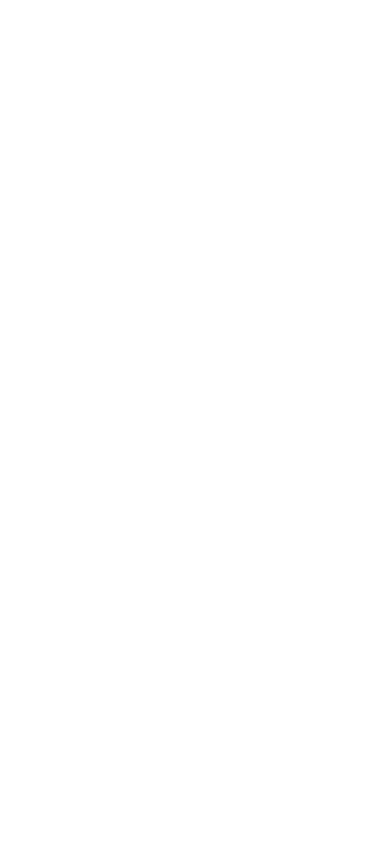
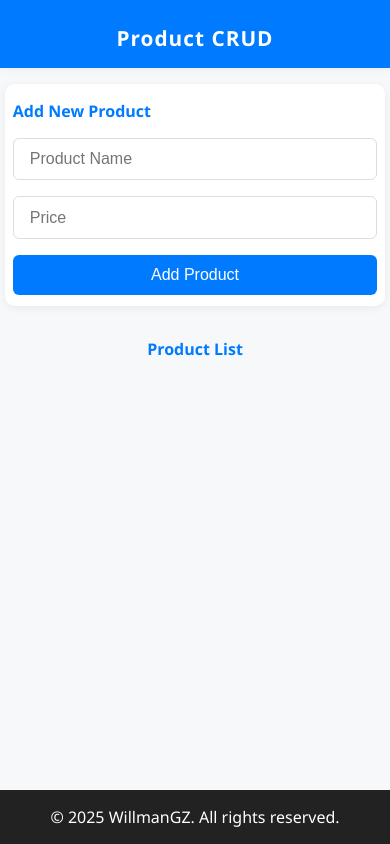
Before and after one commit to WillmanGZ/Product-CRUD, a website built with Vite: page index.html in a window 390 px wide. Built offline with nearby package versions, Linux system fonts and the light colour scheme.

Commit message:
Feat: Add product form and list sections to index.html; implement basic styles in styles.css

```diff
--- a/index.html
+++ b/index.html
@@ -26,5 +26,31 @@
     <script type="module" src="./src/js/main.js"></script>
     <title>Product CRUD</title>
   </head>
-  <body></body>
+  <body>
+    <header>
+      <h1>Product CRUD</h1>
+    </header>
+
+    <main>
+      <section id="product-form">
+        <h2>Add New Product</h2>
+        <form id="add-product-form">
+          <input type="text" id="product-name" placeholder="Product Name" required />
+          <input type="number" id="product-price" placeholder="Price" required />
+          <button type="submit">Add Product</button>
+        </form>
+      </section>
+
+      <section id="product-list">
+        <h2>Product List</h2>
+        <div id="products-grid" class="products-grid">
+          <!-- Product cards will be rendered here by JS -->
+        </div>
+      </section>
+    </main>
+
+    <footer>
+      <p>&copy; 2025 WillmanGZ. All rights reserved.</p>
+    </footer>
+  </body>
 </html>
--- a/public/database.json
+++ b/public/database.json
@@ -1,3 +1,3 @@
 {
-    "products": []
+  "products": []
 }
--- a/src/css/styles.css
+++ b/src/css/styles.css
@@ -0,0 +1,194 @@
+/* Reset and base styles */
+* {
+  box-sizing: border-box;
+  margin: 0;
+  padding: 0;
+}
+body {
+  font-family: 'Segoe UI', Arial, sans-serif;
+  background: #f6f8fa;
+  color: #222;
+  min-height: 100vh;
+  display: flex;
+  flex-direction: column;
+}
+
+header {
+  background: #007bff;
+  color: #fff;
+  padding: 1.5rem 0 1rem 0;
+  text-align: center;
+  box-shadow: 0 2px 8px rgba(0,0,0,0.04);
+}
+header h1 {
+  font-size: 2.2rem;
+  letter-spacing: 1px;
+}
+
+main {
+  flex: 1;
+  width: 100%;
+  max-width: 1100px;
+  margin: 0 auto;
+  padding: 2rem 1rem 2rem 1rem;
+}
+
+#product-form {
+  background: #fff;
+  border-radius: 10px;
+  box-shadow: 0 2px 8px rgba(0,0,0,0.06);
+  padding: 1.5rem 1rem 1rem 1rem;
+  margin-bottom: 2rem;
+  max-width: 500px;
+  margin-left: auto;
+  margin-right: auto;
+}
+#product-form h2 {
+  margin-bottom: 1rem;
+  color: #007bff;
+  font-size: 1.3rem;
+}
+#add-product-form {
+  display: flex;
+  flex-direction: column;
+  gap: 1rem;
+}
+#add-product-form input {
+  padding: 0.7rem 1rem;
+  border: 1px solid #ddd;
+  border-radius: 6px;
+  font-size: 1rem;
+  outline: none;
+  transition: border 0.2s;
+}
+#add-product-form input:focus {
+  border: 1.5px solid #007bff;
+}
+#add-product-form button {
+  background: #007bff;
+  color: #fff;
+  border: none;
+  border-radius: 6px;
+  padding: 0.7rem 1rem;
+  font-size: 1rem;
+  cursor: pointer;
+  transition: background 0.2s;
+}
+#add-product-form button:hover {
+  background: #0056b3;
+}
+
+#product-list {
+  margin-top: 2rem;
+}
+#product-list h2 {
+  color: #007bff;
+  font-size: 1.3rem;
+  margin-bottom: 1rem;
+  text-align: center;
+}
+
+footer {
+  background: #222;
+  color: #fff;
+  text-align: center;
+  padding: 1rem 0;
+  font-size: 1rem;
+  margin-top: auto;
+}
+
+/* Responsive Design */
+@media (max-width: 700px) {
+  main {
+    padding: 1rem 0.3rem;
+  }
+  #product-form {
+    padding: 1rem 0.5rem 0.7rem 0.5rem;
+  }
+  .products-grid {
+    grid-template-columns: 1fr;
+    gap: 1rem;
+  }
+}
+
+@media (max-width: 400px) {
+  header h1 {
+    font-size: 1.3rem;
+  }
+  #product-form h2, #product-list h2 {
+    font-size: 1rem;
+  }
+  .product-card h3 {
+    font-size: 1rem;
+  }
+}
+/* Product Grid Styles */
+.products-grid {
+  display: grid;
+  grid-template-columns: repeat(auto-fit, minmax(260px, 1fr));
+  gap: 1.5rem;
+  margin-top: 1.5rem;
+}
+
+.product-card {
+  background: #fff;
+  border-radius: 10px;
+  box-shadow: 0 2px 8px rgba(0,0,0,0.08);
+  padding: 1.5rem 1rem 1rem 1rem;
+  display: flex;
+  flex-direction: column;
+  align-items: center;
+  transition: box-shadow 0.2s;
+  position: relative;
+}
+.product-card:hover {
+  box-shadow: 0 4px 16px rgba(0,0,0,0.15);
+}
+.product-card img {
+  width: 100px;
+  height: 100px;
+  object-fit: cover;
+  border-radius: 8px;
+  margin-bottom: 1rem;
+}
+.product-card h3 {
+  margin: 0.5rem 0 0.2rem 0;
+  font-size: 1.2rem;
+  color: #222;
+}
+.product-card p {
+  margin: 0.2rem 0;
+  color: #555;
+  font-size: 1rem;
+}
+.product-card .product-description {
+  font-size: 0.95rem;
+  color: #888;
+  margin-bottom: 0.5rem;
+  text-align: center;
+}
+.product-card .product-actions {
+  display: flex;
+  gap: 0.5rem;
+  margin-top: 0.8rem;
+}
+.product-card button {
+  padding: 0.4rem 0.9rem;
+  border: none;
+  border-radius: 5px;
+  background: #007bff;
+  color: #fff;
+  cursor: pointer;
+  font-size: 0.95rem;
+  transition: background 0.2s;
+}
+.product-card button.edit {
+  background: #ffc107;
+  color: #222;
+}
+.product-card button.delete {
+  background: #dc3545;
+}
+.product-card button:hover {
+  opacity: 0.85;
+}
```
